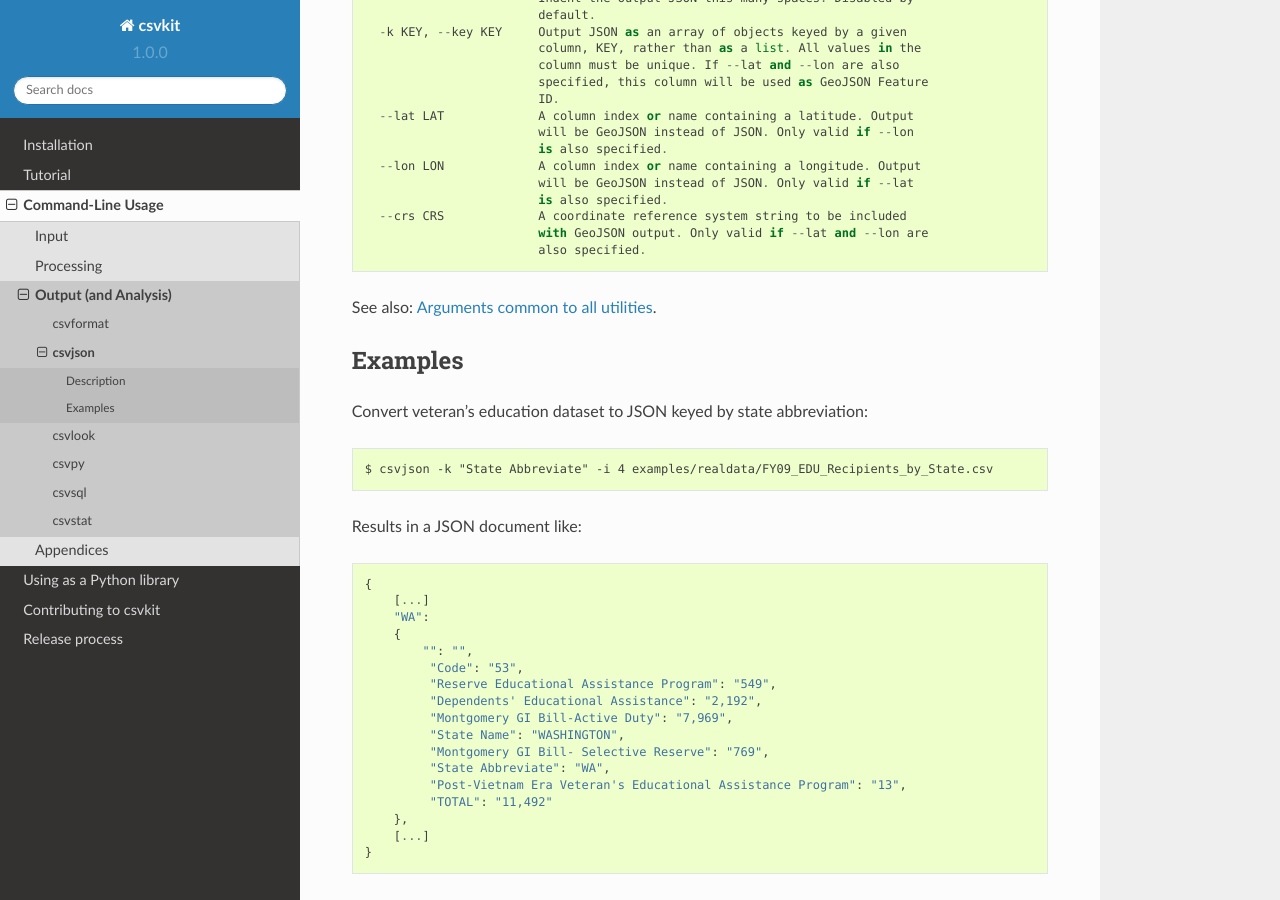
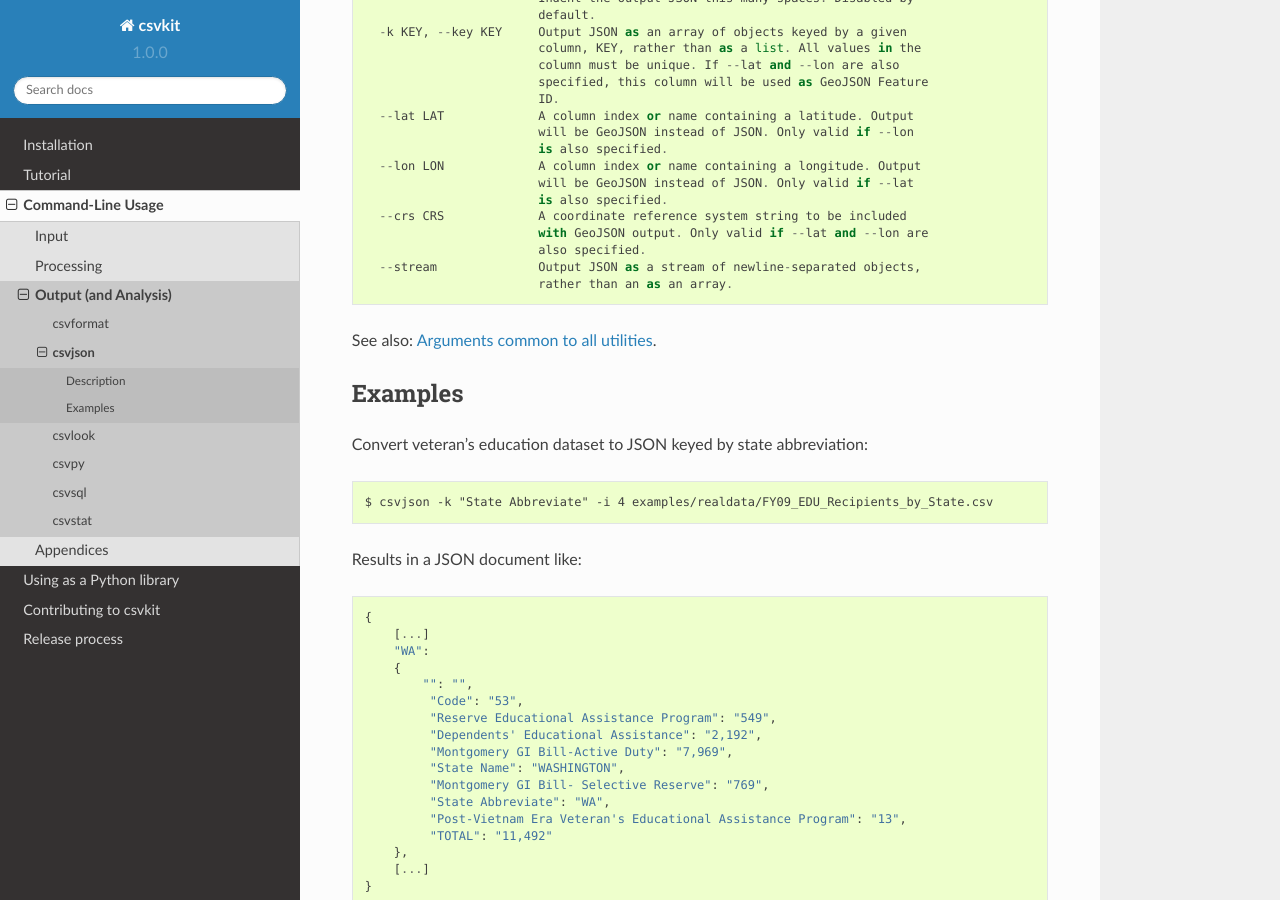
Before and after one commit to wireservice/csvkit, a Sphinx documentation site: the page built from docs/scripts/csvjson.rst, in a window 1280 px wide and 900 px high, scrolled down 522 px. Built offline with Sphinx 7.4.7 and the Read the Docs theme 2.0.0, drawn with Linux system fonts in a browser that asks for light colours.

Commit message:
Add --stream to csvjson docs.

```diff
--- a/docs/scripts/csvjson.rst
+++ b/docs/scripts/csvjson.rst
@@ -37,6 +37,8 @@
       --crs CRS             A coordinate reference system string to be included
                             with GeoJSON output. Only valid if --lat and --lon are
                             also specified.
+      --stream              Output JSON as a stream of newline-separated objects,
+                            rather than an as an array.
 
 See also: :doc:`../common_arguments`.
 
```
